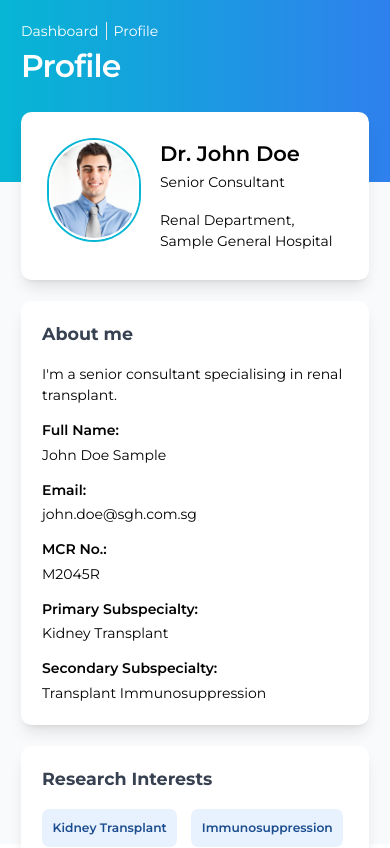
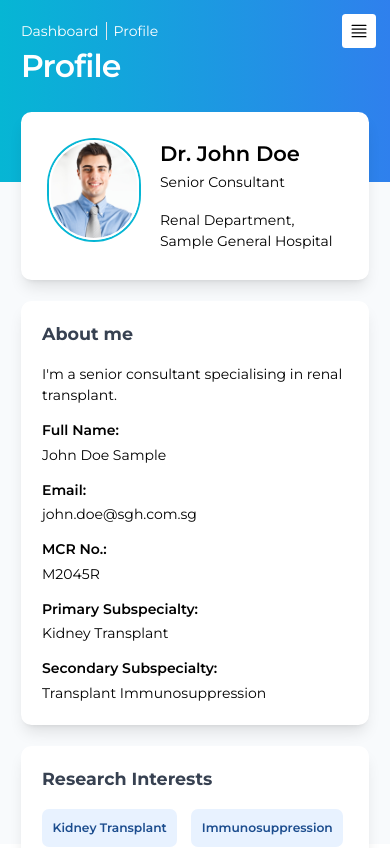
Before and after one commit to edbeh/redata_frontend, a React (Create React App) app: page /home in a window 390 px wide. Shown: the top 848 px of the page. Built offline with nearby package versions, Linux system fonts and the light colour scheme; sample sign-in values are in the browser's storage.

Commit message:
implement mobile navigation

```diff
--- a/src/assets/index.ts
+++ b/src/assets/index.ts
@@ -7,6 +7,7 @@ import { ReactComponent as ImgSettingsOutline } from "./settings-outline.svg";
 import { ReactComponent as ImgPencilSquareOutline } from "./pencil-square-outline.svg";
 import { ReactComponent as ImgUserCircleOutline } from "./user-circle-outline.svg";
 import { ReactComponent as ImgUserPlusOutline } from "./user-plus-outline.svg";
+import { ReactComponent as ImgBars4Outline } from "./bars-4-outline.svg";
 
 import imgScientistMicroscope from "./scientist-microscope.jpg";
 import imgNotFound from "./not-found.jpg";
@@ -26,5 +27,6 @@ export {
   ImgUserCircleOutline,
   ImgUserPlusOutline,
   imgProfileBackground,
+  ImgBars4Outline,
   imgJohnDoe,
 };
--- a/src/components/LeftNavigation/LeftNavigation.tsx
+++ b/src/components/LeftNavigation/LeftNavigation.tsx
@@ -4,7 +4,7 @@ const LeftNavigation = () => {
   const navItems = getNavigationItems();
 
   return (
-    <div className="fixed top-[50px] py-6 px-4 bg-white shadow-lg w-[190px] flex flex-col items-center rounded-xl h-fit">
+    <div className="fixed top-[50px] py-6 px-4 bg-white shadow-lg w-[190px] flex flex-col items-center rounded-xl h-fit z-50">
       <h1 className="text-xl font-bold">ReData</h1>
 
       <ul className="mt-6">
--- /dev/null
+++ b/src/components/LeftNavigation/MobileLeftNavigation/MobileLeftNavigation.tsx
@@ -0,0 +1,36 @@
+import LeftNavigation from "../LeftNavigation";
+
+interface MobileLeftNavigationProps {
+  isMobileNavVisible: boolean;
+  setIsMobileNavVisible: React.Dispatch<React.SetStateAction<boolean>>;
+}
+
+const MobileLeftNavigation = ({
+  isMobileNavVisible,
+  setIsMobileNavVisible,
+}: MobileLeftNavigationProps) => {
+  return (
+    <div
+      className={`transition-all duration-500 z-50 ${
+        isMobileNavVisible ? "opacity-100" : "opacity-0"
+      }`}
+    >
+      <div
+        onClick={() => setIsMobileNavVisible(false)}
+        className={`w-[100vw] top-0 left-0 h-[100vh] fixed opacity-80 bg-black z-40 ${
+          isMobileNavVisible ? "pointer-events-auto" : "pointer-events-none"
+        }`}
+      />
+
+      <div
+        className={`fixed transition-all duration-500 z-50 ${
+          isMobileNavVisible ? "left-5" : "-left-20"
+        }`}
+      >
+        <LeftNavigation />
+      </div>
+    </div>
+  );
+};
+
+export default MobileLeftNavigation;
--- a/src/components/index.ts
+++ b/src/components/index.ts
@@ -10,3 +10,4 @@ export { default as LeftNavigation } from "./LeftNavigation/LeftNavigation";
 export { default as BreadCrumbs } from "./BreadCrumbs/BreadCrumbs";
 export { default as Card } from "./Card/Card";
 export { default as Badge } from "./Badge/Badge";
+export { default as MobileLeftNavigation } from "./LeftNavigation/MobileLeftNavigation/MobileLeftNavigation";
--- /dev/null
+++ b/src/hooks/index.ts
@@ -0,0 +1 @@
+export * from "./useScrollDirection";
--- /dev/null
+++ b/src/hooks/useScrollDirection.ts
@@ -0,0 +1,29 @@
+import { useEffect, useState } from "react";
+
+export const useScrollDirection = () => {
+  const [scrollDirection, setScrollDirection] = useState<"up" | "down" | null>(
+    null
+  );
+
+  useEffect(() => {
+    let lastScrollY = window.pageYOffset;
+
+    const updateScrollDirection = () => {
+      const scrollY = window.pageYOffset;
+      const direction = scrollY > lastScrollY ? "down" : "up";
+      if (
+        direction !== scrollDirection &&
+        (scrollY - lastScrollY > 10 || scrollY - lastScrollY < -10)
+      ) {
+        setScrollDirection(direction);
+      }
+      lastScrollY = scrollY > 0 ? scrollY : 0;
+    };
+    window.addEventListener("scroll", updateScrollDirection); // add event listener
+    return () => {
+      window.removeEventListener("scroll", updateScrollDirection); // clean up
+    };
+  }, [scrollDirection]);
+
+  return scrollDirection;
+};
--- a/src/wrapper-components/BaseLayout/BaseLayout.tsx
+++ b/src/wrapper-components/BaseLayout/BaseLayout.tsx
@@ -1,4 +1,8 @@
-import { LeftNavigation } from "components";
+import { useState } from "react";
+
+import { LeftNavigation, MobileLeftNavigation } from "components";
+import { ImgBars4Outline } from "assets";
+import { useScrollDirection } from "hooks";
 
 interface BaseLayoutProps {
   withLeftNavigation?: boolean;
@@ -9,6 +13,11 @@ const BaseLayout: React.FC<BaseLayoutProps> = ({
   withLeftNavigation,
   children,
 }) => {
+  const scrollDirection = useScrollDirection();
+  const [isMobileNavVisible, setIsMobileNavVisible] = useState<boolean>(false);
+
+  console.log("scroll", scrollDirection);
+
   return (
     <>
       {withLeftNavigation && (
@@ -21,11 +30,35 @@ const BaseLayout: React.FC<BaseLayoutProps> = ({
         className={`flex max-w-screen-xl m-auto px-6 pt-6 md:px-8 min-h-[100vh]`}
       >
         {withLeftNavigation && (
-          <div className="min-w-0 hidden md:min-w-[220px] md:block">
-            <LeftNavigation />
+          <>
+            <div className="min-w-0 hidden md:min-w-[220px] md:block">
+              <LeftNavigation />
+            </div>
+
+            <div className="z-50 block md:hidden">
+              <MobileLeftNavigation
+                isMobileNavVisible={isMobileNavVisible}
+                setIsMobileNavVisible={setIsMobileNavVisible}
+              />
+            </div>
+          </>
+        )}
+        {children}
+
+        {withLeftNavigation && (
+          <div
+            className={`md:hidden fixed p-2 bg-white rounded cursor-pointer top-4 right-4 justify-self-end
+                        transition-all duration-250
+                          ${
+                            scrollDirection === "down"
+                              ? "opacity-0"
+                              : "opacity-100"
+                          }`}
+            onClick={() => setIsMobileNavVisible(true)}
+          >
+            <ImgBars4Outline width={20} height={20} />
           </div>
         )}
-        {children}
       </div>
     </>
   );
```
Also changed, not shown: src/assets/bars-4-outline.svg (added).
